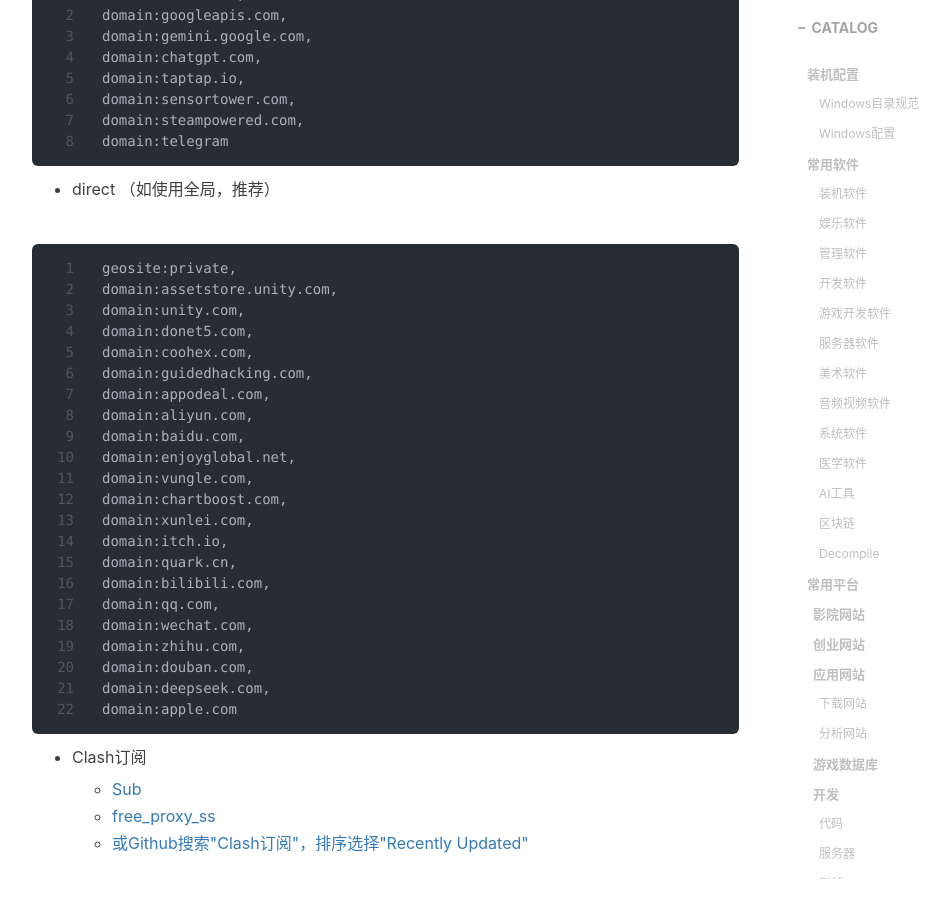
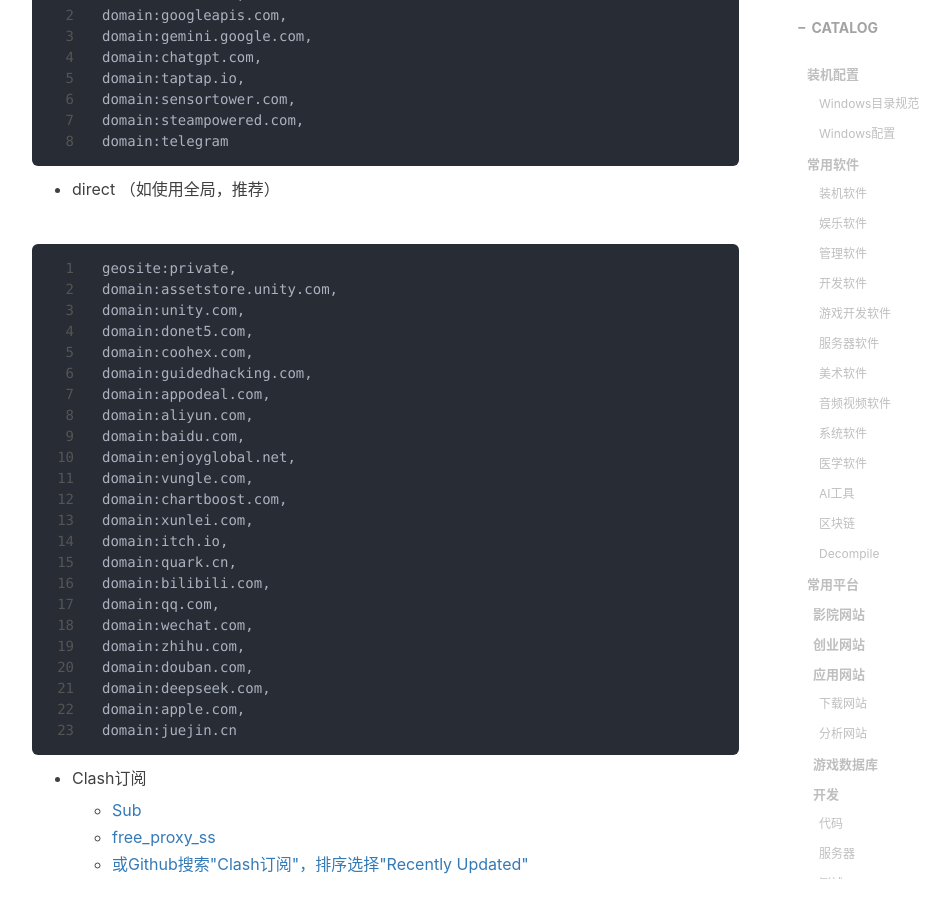
Before and after one commit to gumcstronger/gumcstronger.github.io, a Jekyll site: the page built from _posts/2022/2022-08-24-windows.md, in a window 1280 px wide and 900 px high, scrolled down 16249 px. Shown: the whole window, without its empty margins (233-1182 px from the left). Built offline with Jekyll 4.4.1, drawn with Linux system fonts in a browser that asks for light colours; nearby versions of some CDN libraries; comment, search, counter and statistics services are not loaded.

Commit message:
Update 2022-08-24-windows.md

````diff
--- a/_posts/2022/2022-08-24-windows.md
+++ b/_posts/2022/2022-08-24-windows.md
@@ -591,7 +591,8 @@
 domain:zhihu.com,
 domain:douban.com,
 domain:deepseek.com,
-domain:apple.com
+domain:apple.com,
+domain:juejin.cn
 ```
 
 - Clash订阅
````
